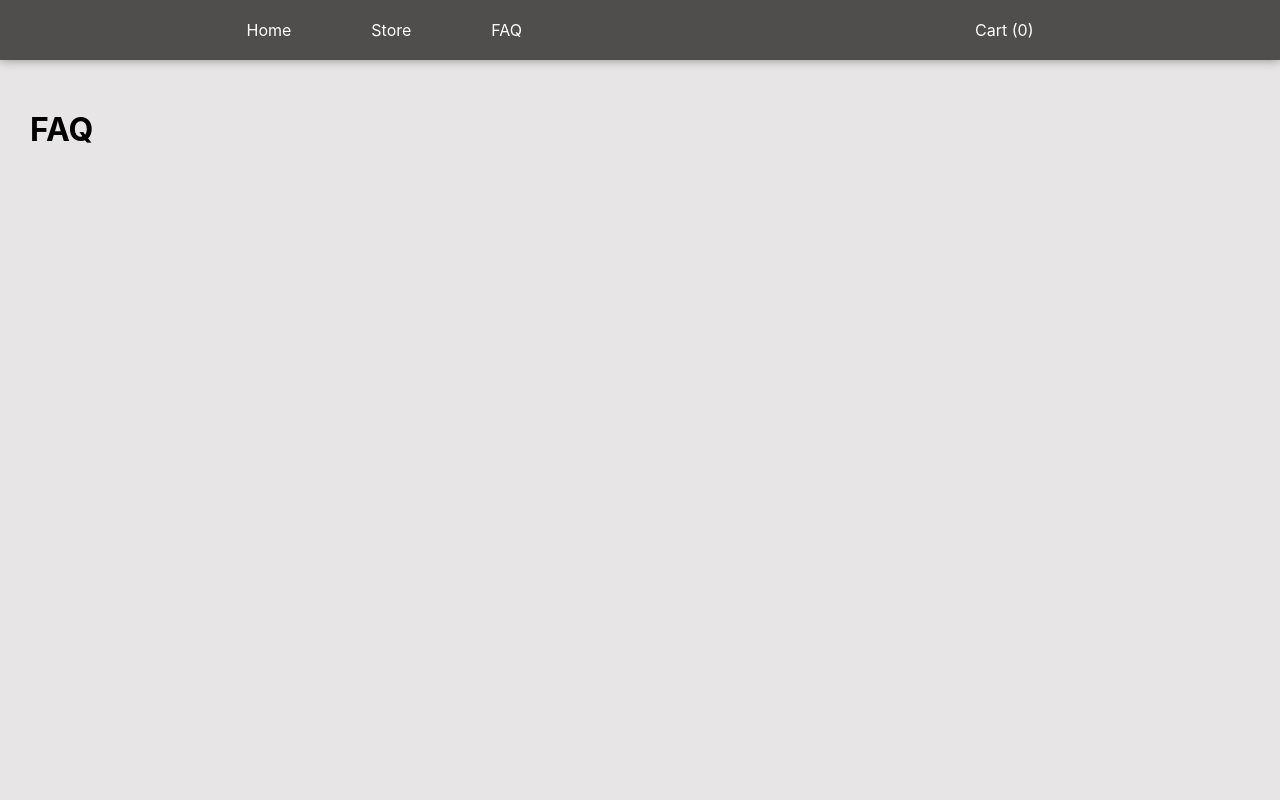
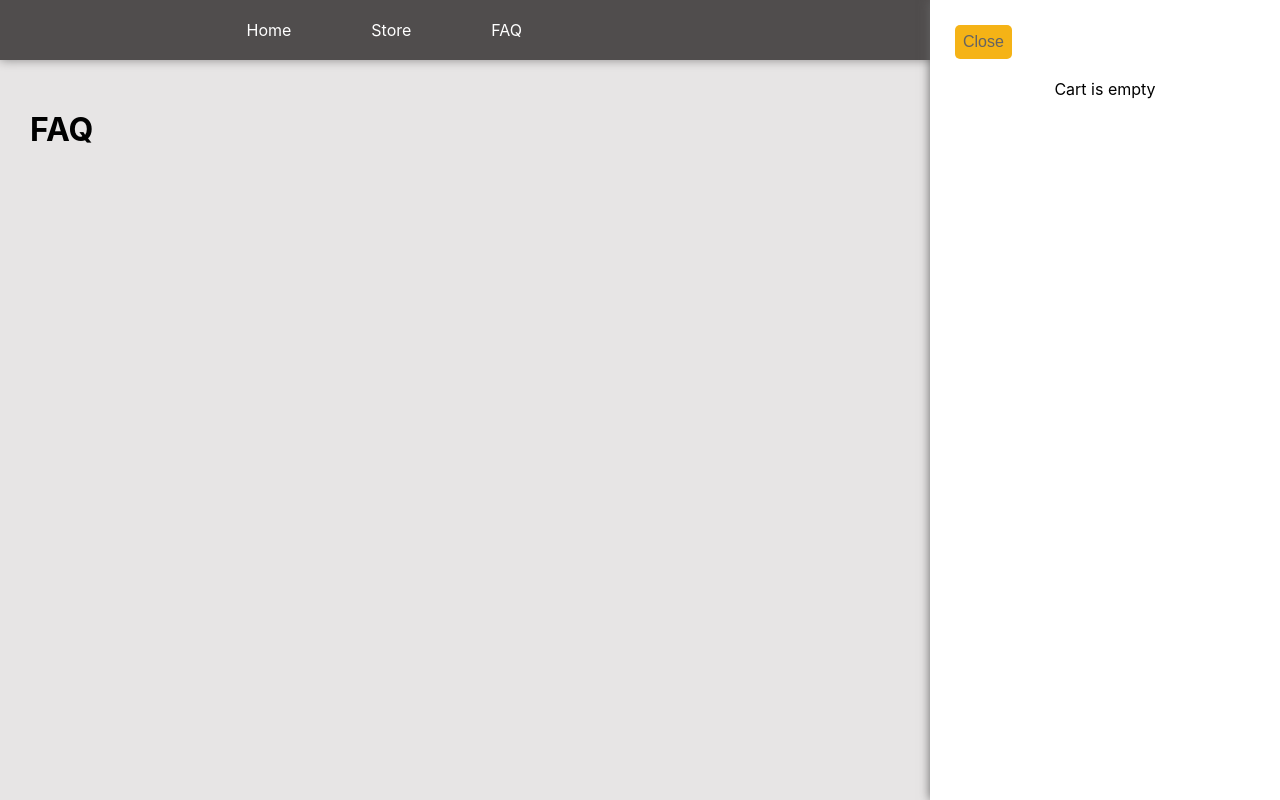
Before and after one commit to ManuelDiLena/eCommerceSec, a Next.js app: page /faq in a window 1280 px wide. Both pictures are taken after a click on the link "Cart (0)". Built offline with nearby package versions, Linux system fonts and the light colour scheme.

Commit message:
ShoppingCart component

```diff
--- a/components/Layout.js
+++ b/components/Layout.js
@@ -1,6 +1,7 @@
 import Head from 'next/head'
 import style from '../styles/Layout.module.css'
 import Menu from './Menu'
+import ShoppingCart from './ShoppingCart';
 
 export default function Layout({children, title}) {
     return (
@@ -11,9 +12,10 @@ export default function Layout({children, title}) {
                 <link rel="icon" href="/favicon.ico" />
             </Head>
 
-            <Menu></Menu>
+            <Menu />
 
             <div className={style.container}>{children}</div>
+            <ShoppingCart />
         </div>
     );
 }
--- a/components/Menu.js
+++ b/components/Menu.js
@@ -1,7 +1,16 @@
 import Link from 'next/link'
+import { useAppContext } from './StateWrapper'
 import style from '../styles/Menu.module.css'
 
 export default function Menu() {
+
+    const cart = useAppContext();
+
+    // Function to open cart from menu button
+    function handleOpenCart() {
+        cart.openCart()
+    }
+
     return (
         <nav className={style.menu}>
             <div>
@@ -10,7 +19,9 @@ export default function Menu() {
                 <Link href='/faq' className={style.link}>FAQ</Link>
             </div>
             <div>
-                <a href='#' className={style.link}>Cart (0)</a>
+                <a href='#' className={style.link} onClick={handleOpenCart}>
+                    Cart ({cart.getNumberOfItems()})
+                </a>
             </div>
         </nav>
     );
--- a/components/Product.js
+++ b/components/Product.js
@@ -3,7 +3,7 @@ import Link from 'next/link'
 import style from '../styles/Product.module.css'
 import { convertToPath } from '../lib/utils';
 
-export default function Product({ item, showAs }) {
+export default function Product({ item, showAs, qty }) {
 
     if (showAs === 'Page') {
         return (
--- /dev/null
+++ b/components/ShoppingCart.js
@@ -0,0 +1,36 @@
+import { useAppContext } from './StateWrapper'
+import Product from './Product'
+import style from '../styles/ShoppingCart.module.css'
+
+export default function ShoppingCart() {
+
+    const cart = useAppContext();
+
+    // Function to close cart from button
+    function handleCloseCart() {
+        cart.closeCart()
+    }
+
+    return (
+        <div className={style.shoppingCart} style={{display: cart.isOpen ? 'block' : 'none'}}>
+            <button onClick={handleCloseCart} className={style.btnClose}>
+                Close
+            </button>
+
+            {
+                cart.items.length === 0 ? (
+                    <div className={style.empty}>Cart is empty</div>
+                ) : (
+                    <>
+                        <h3>Your products</h3>
+                        <div>
+                            {
+                                cart.items.map(item => <Product key={item.id} item={item} showAs='ListItem' qty={item.qty} />)
+                            }
+                        </div>
+                    </>
+                )
+            }
+        </div>
+    );
+}
--- /dev/null
+++ b/styles/ShoppingCart.module.css
@@ -0,0 +1,42 @@
+.shoppingCart {
+    position: fixed;
+    right: 0;
+    top: 0;
+    background-color: #FFFFFF;
+    width: 350px;
+    height: 100vh;
+    padding: 25px;
+    box-sizing: border-box;
+    box-shadow: 0 0 10px #646363;
+    display: flex;
+    flex-direction: column;
+}
+
+.btnClose {
+    color: #646363;
+    background-color: #F5B316;
+    font-size: 16px;
+    border: none;
+    padding: 8px;
+    border-radius: 5px;
+    cursor: pointer;
+    transition: all 0.3s;
+}
+
+.btnClose:hover {
+    background-color: #db9f13;
+    color: #000000;
+}
+
+.total {
+    font-weight: bolder;
+    font-size: 40px;
+}
+
+.empty {
+    height: 100%;
+    display: flex;
+    align-items: flex-start;
+    justify-content: center;
+    padding-top: 20px;
+}
```
